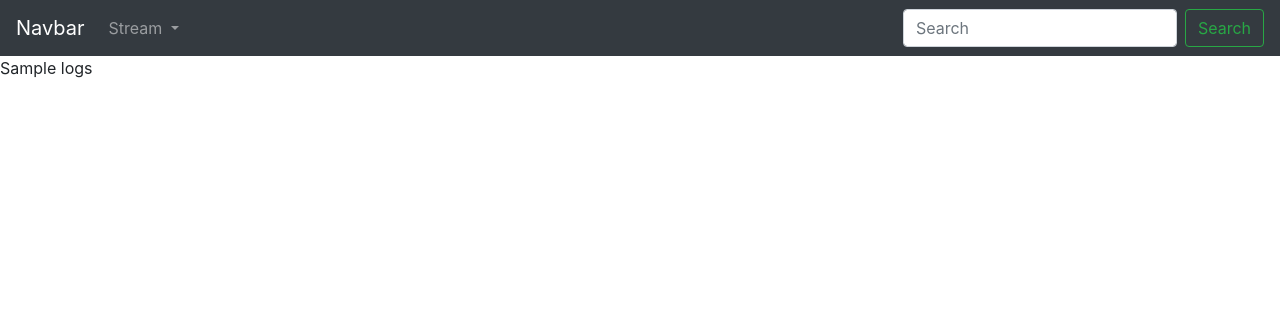
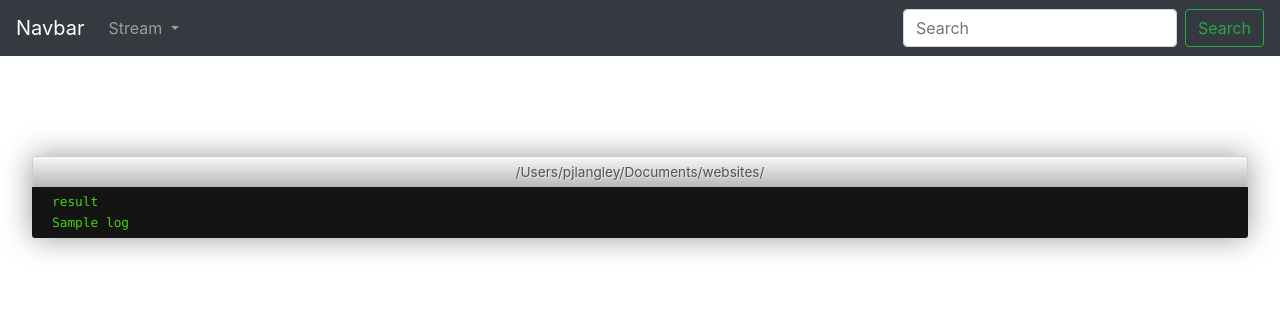
Before and after one commit to fortable1999/python-sse-demo, a Flask app: template web/templates/search.html in a window 1280 px wide. Shown: the top 316 px of the page. Run offline with Flask 2, Linux system fonts and the light colour scheme; the template is opened without the code that fills it: most values are stand-ins (such as "Sample title", 1, 10 or a date in 2020); some libraries are stand-ins or nearby versions.

Commit message:
querystring search

```diff
--- a/web/app.py
+++ b/web/app.py
@@ -3,7 +3,7 @@ import kafka
 from elasticsearch import Elasticsearch
 from flask import Flask, render_template, request
 
-import settings
+from search import search_by_querystr
 
 
 KAFKA_HOSTS = os.environ.get('KAFKA_HOSTS', 'localhost:9092')
@@ -22,9 +22,10 @@ def search():
     consumer = kafka.KafkaConsumer(bootstrap_servers=KAFKA_HOSTS)
     topics = consumer.topics()
     q_str = request.args.get('query', '')
-    es = Elasticsearch(settings.ELASTICSEARCH_HOSTS)
-    es_res = es.search(index=q_str+"-*", body={"query": {"match_all": {}}})
-    logs = [hit['_source']['message'] for hit in es_res['hits']['hits']]
+    logs = search_by_querystr(q_str)
+    # es = Elasticsearch(settings.ELASTICSEARCH_HOSTS)
+    # es_res = es.search(index=q_str+"-*", body={"query": {"match_all": {}}})
+    # logs = [hit['_source']['message'] for hit in es_res['hits']['hits']]
     return render_template('search.html', topics=topics, logs=logs)
 
 if __name__ == '__main__':
--- a/web/templates/search.html
+++ b/web/templates/search.html
@@ -1,7 +1,18 @@
 {% extends "base.html" %}
 
 {% block context %}
-<div id="search">
-{{ logs }}
+{# <div id="search"> #}
+{# {{ logs }} #}
+{# </div> #}
+
+<div class="shell-wrap">
+  <p class="shell-top-bar">/Users/pjlangley/Documents/websites/</p>
+  <ul class="shell-body" id="result">
+    <li>result</li>
+    {% for log in logs %}
+    <li>{{ log }}</li>
+    {% endfor %}
+  </ul>
 </div>
+
 {% endblock %}
```
Also changed, not shown: web/search.py (added, +15 -0 lines).
